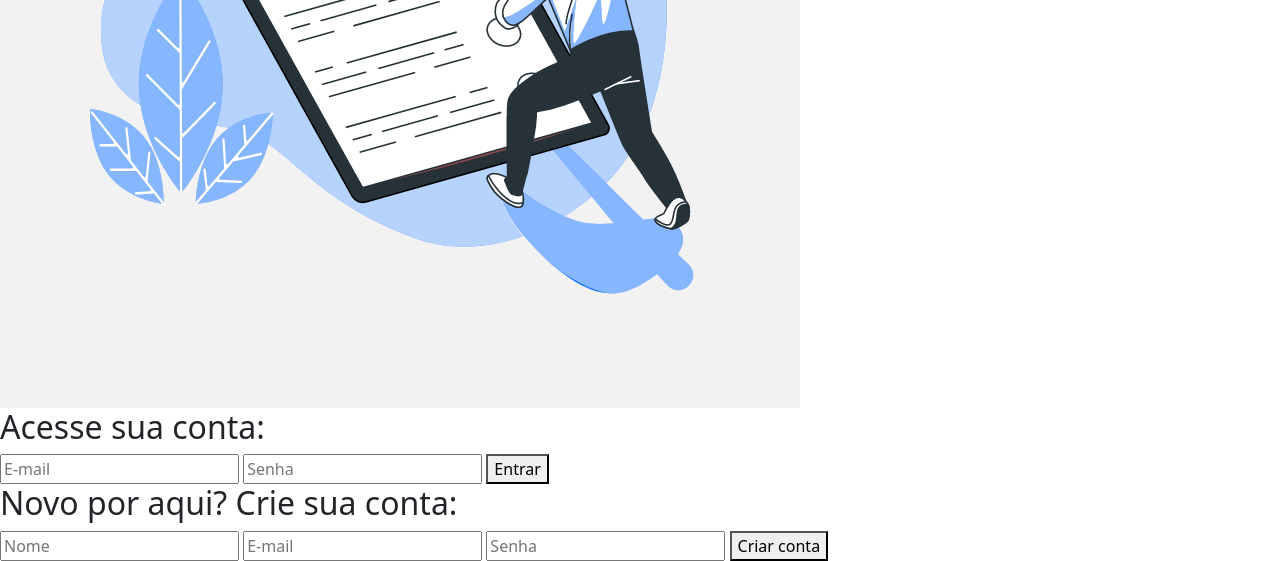
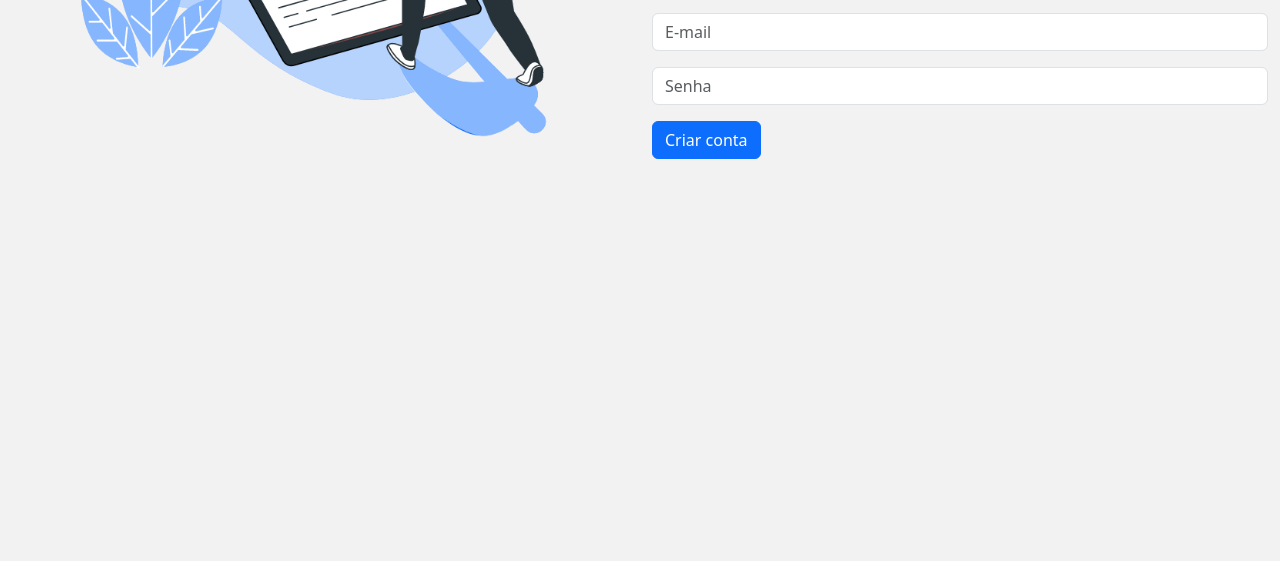
Before and after one commit to LuanCLF/To-Do-Sharp, a website: page src/pages/index.html in a window 1280 px wide. Shown: the part 392-953 px from the top of the page. After the commit the page ends 800 px from the top, so only its background shows below. Drawn offline with nearby package versions, Linux system fonts and the light colour scheme.

Commit message:
feat: front da pagina inicial feito

```diff
--- /dev/null
+++ b/src/global.css
@@ -0,0 +1,4 @@
+
+body {
+background-color: #f2f2f2;
+}
--- a/src/pages/index.html
+++ b/src/pages/index.html
@@ -13,24 +13,40 @@
       href="	https://cdn.jsdelivr.net/npm/bootstrap@5.3.2/dist/js/bootstrap.bundle.min.js"
     />
 
+    <link rel="stylesheet" href="../global.css" />
+
     <title>Tarefas</title>
   </head>
-  <body>
-    <main>
-      <img src="../assets/background-image.gif" alt="" />
+  <body class="container-fluid">
+    <main class="row">
+      <div class="col-12 col-lg-6">
+        <img class="img-fluid" src="../assets/background-image.gif" alt="" />
+      </div>
+      <div
+        class="col-12 col-lg-6 d-flex flex-column justify-content-center gap-5"
+      >
         <form>
           <h2>Acesse sua conta:</h2>
-        <input type="email" placeholder="E-mail" />
-        <input type="password" placeholder="Senha" />
-        <button type="submit">Entrar</button>
+          <input class="form-control mb-3" type="email" placeholder="E-mail" />
+          <input
+            class="form-control mb-3"
+            type="password"
+            placeholder="Senha"
+          />
+          <button class="btn btn-primary" type="submit">Entrar</button>
         </form>
         <form>
           <h2>Novo por aqui? Crie sua conta:</h2>
-        <input type="text" placeholder="Nome" />
-        <input type="email" placeholder="E-mail" />
-        <input type="password" placeholder="Senha" />
-        <button type="submit">Criar conta</button>
+          <input class="form-control mb-3" type="text" placeholder="Nome" />
+          <input class="form-control mb-3" type="email" placeholder="E-mail" />
+          <input
+            class="form-control mb-3"
+            type="password"
+            placeholder="Senha"
+          />
+          <button class="btn btn-primary" type="submit">Criar conta</button>
         </form>
+      </div>
     </main>
   </body>
 </html>
```
Lines whose indentation alone changed are shown as unchanged.
